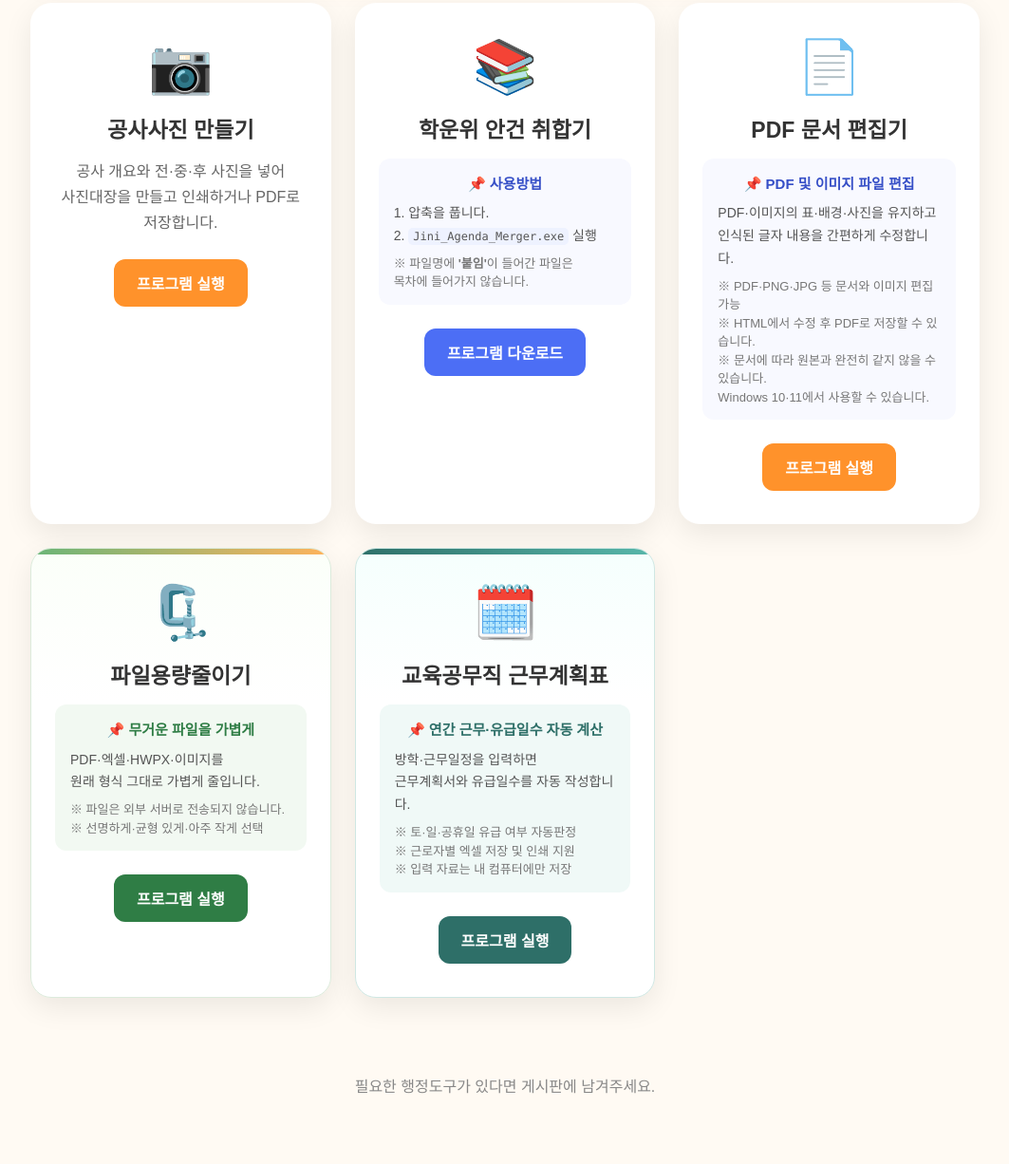
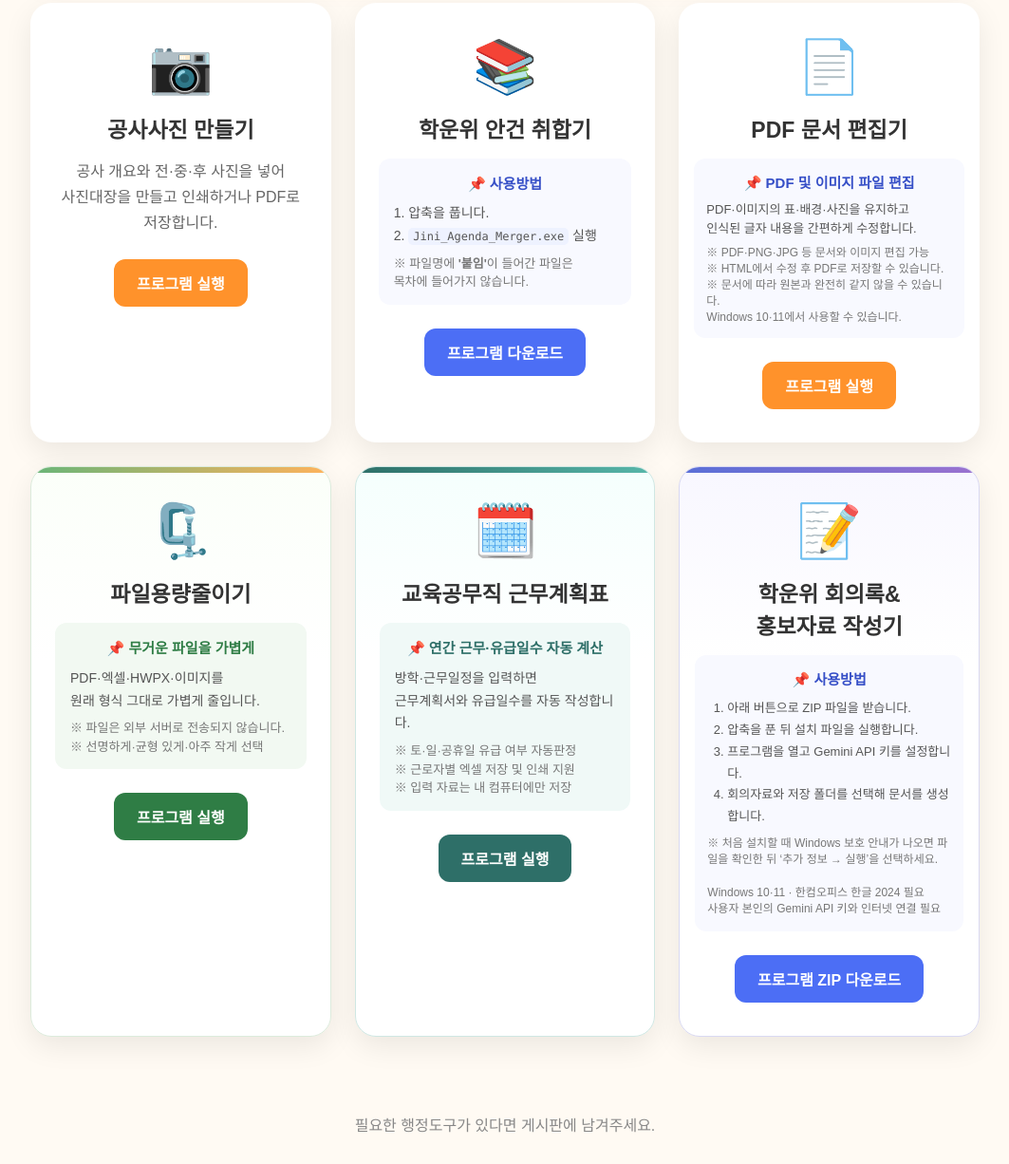
Before and after one commit to hangbukhage-star/jini-admin-tools, a plain HTML site: page index.html in a window 1280 px wide. Shown: the part 456-1682 px from the top of the page at 95% size, without its empty margins (108-1171 px from the left). Before the commit the page ends 1641 px from the top, so only its background shows below. Drawn offline with Linux system fonts and the light colour scheme.

Commit message:
학운위 회의록 홍보자료 작성기 추가

```diff
--- a/index.html
+++ b/index.html
@@ -285,6 +285,59 @@
       background: #245b55;
     }
 
+    .meeting-record-card {
+      border: 1px solid #d9d9f2;
+      background: linear-gradient(180deg, #f8f7ff 0%, #ffffff 34%);
+    }
+
+    .meeting-record-card::before {
+      position: absolute;
+      top: 0;
+      right: 0;
+      left: 0;
+      height: 6px;
+      background: linear-gradient(90deg, #596fd7, #9b72cf);
+      content: "";
+    }
+
+    .meeting-record-card .usage-guide {
+      width: calc(100% + 18px);
+      min-height: 0;
+      margin-right: -9px;
+      margin-left: -9px;
+      padding: 14px 13px;
+      font-size: 13px;
+      line-height: 1.6;
+    }
+
+    .meeting-record-card .usage-guide ol {
+      margin: 0;
+      padding-left: 21px;
+      line-height: 1.75;
+    }
+
+    .meeting-record-card .usage-guide-note {
+      margin-top: 8px;
+      font-size: 12px;
+      line-height: 1.45;
+    }
+
+    .pdf-editor-card .usage-guide {
+      width: calc(100% + 18px);
+      min-height: 0;
+      margin-right: -9px;
+      margin-left: -9px;
+      padding: 14px 13px;
+      font-size: 13px;
+      line-height: 1.55;
+    }
+
+    .pdf-editor-card .usage-guide-note {
+      margin-top: 7px;
+      font-size: 12px;
+      line-height: 1.4;
+    }
+
     footer {
       padding: 30px 20px;
       text-align: center;
@@ -421,7 +474,7 @@
         </a>
       </div>
 
-      <div class="tool-card">
+      <div class="tool-card pdf-editor-card">
         <div class="tool-icon">📄</div>
 
         <h2>PDF 문서 편집기</h2>
@@ -503,6 +556,37 @@
         </a>
       </div>
 
+      <div class="tool-card meeting-record-card">
+        <div class="tool-icon">📝</div>
+
+        <h2>학운위 회의록&amp;<br>홍보자료 작성기</h2>
+
+        <div class="usage-guide">
+          <span class="usage-guide-title">📌 사용방법</span>
+
+          <ol>
+            <li>아래 버튼으로 ZIP 파일을 받습니다.</li>
+            <li>압축을 푼 뒤 설치 파일을 실행합니다.</li>
+            <li>프로그램을 열고 Gemini API 키를 설정합니다.</li>
+            <li>회의자료와 저장 폴더를 선택해 문서를 생성합니다.</li>
+          </ol>
+
+          <span class="usage-guide-note">
+            ※ 처음 설치할 때 Windows 보호 안내가 나오면 파일을 확인한 뒤 ‘추가 정보 → 실행’을 선택하세요.<br><br>
+            Windows 10·11 · 한컴오피스 한글 2024 필요<br>
+            사용자 본인의 Gemini API 키와 인터넷 연결 필요
+          </span>
+        </div>
+
+        <a
+          class="button download-button"
+          href="./학운위%20회의록%26홍보자료%20작성기.zip"
+          download
+        >
+          프로그램 ZIP 다운로드
+        </a>
+      </div>
+
     </section>
   </main>
 
```
Also changed, not shown: 1 other file.
